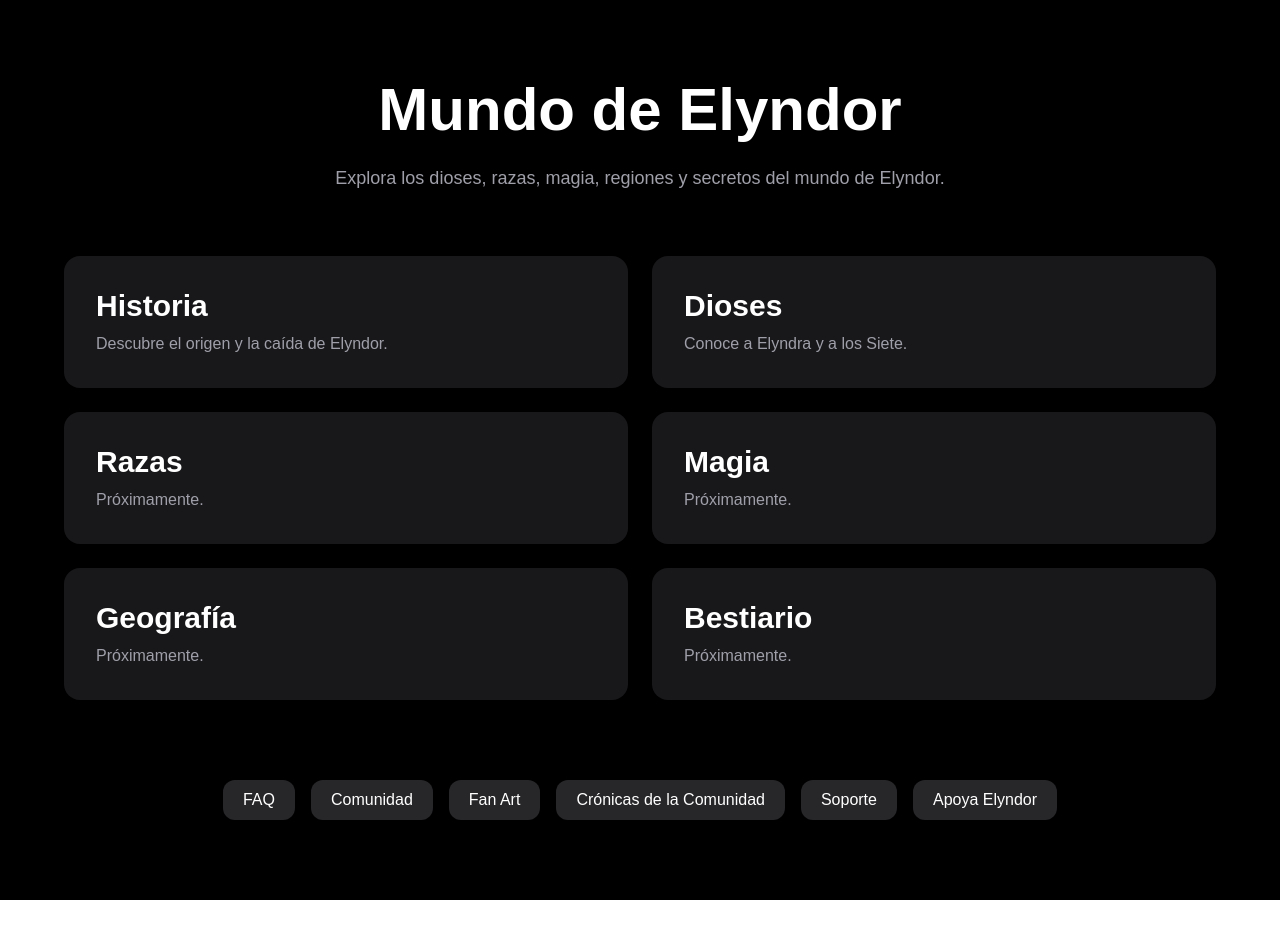
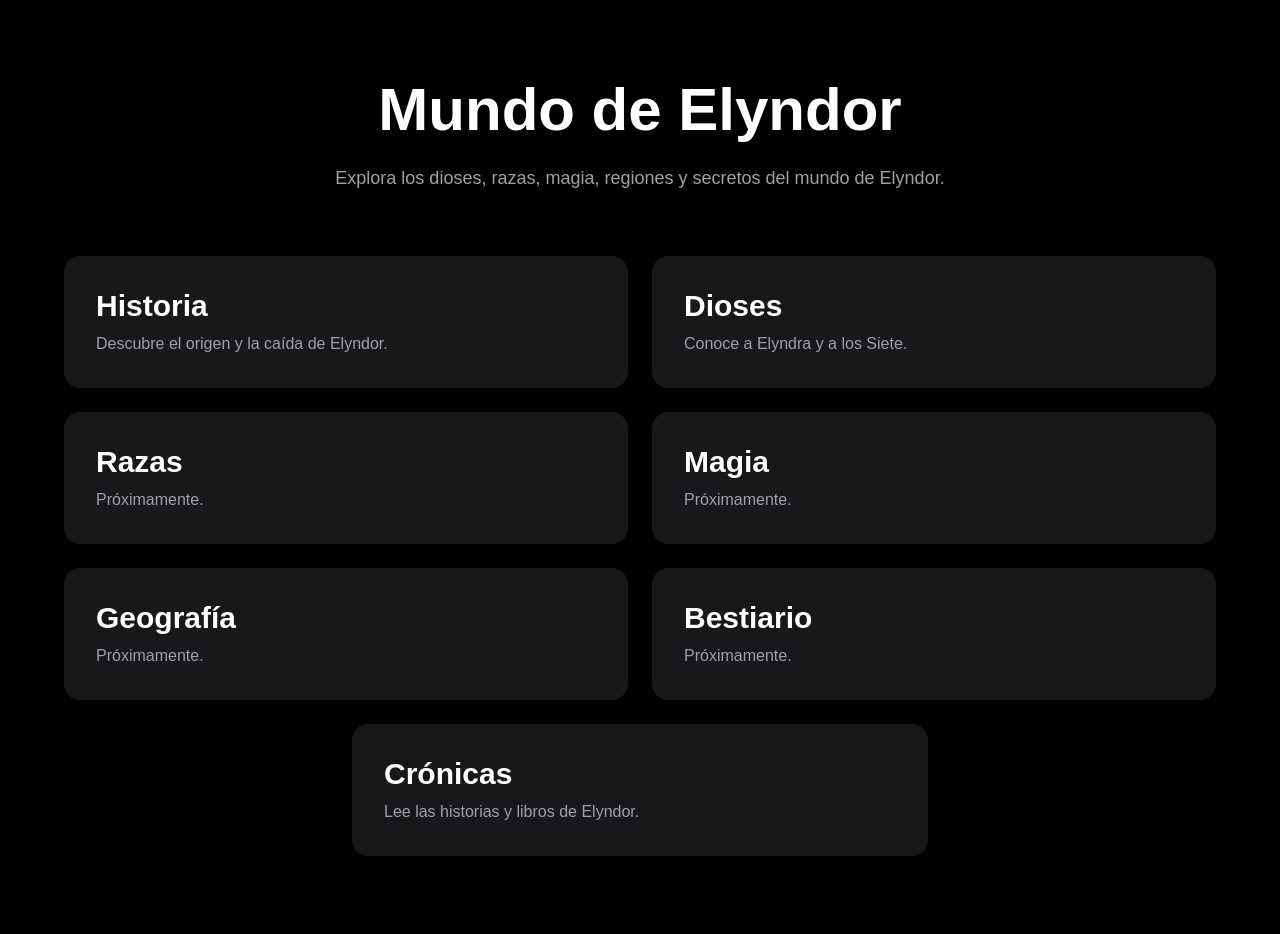
Before and after one commit to Zangentzu/elyndor-web, a Next.js app: page /mundo in a window 1280 px wide. Shown: the top 934 px of the page. Before the commit the page ends 900 px from the top, so only its background shows below. Built offline with nearby package versions, Linux system fonts and the light colour scheme.

Commit message:
cronicas centradas

```diff
--- a/app/mundo/page.tsx
+++ b/app/mundo/page.tsx
@@ -67,6 +67,20 @@ export default function Mundo() {
 
         </div>
 
+        {/* CRONICAS CENTRADO */}
+        <div className="flex justify-center mt-6">
+
+          <div className="w-full md:w-1/2">
+            <div className="p-8 rounded-2xl bg-zinc-900">
+              <h2 className="text-3xl font-bold mb-2">Crónicas</h2>
+              <p className="text-zinc-400">
+                Lee las historias y libros de Elyndor.
+              </p>
+            </div>
+          </div>
+
+        </div>
+
         {/* MENU INFERIOR */}
         <div className="flex flex-wrap justify-center gap-4 mt-20">
 
```
